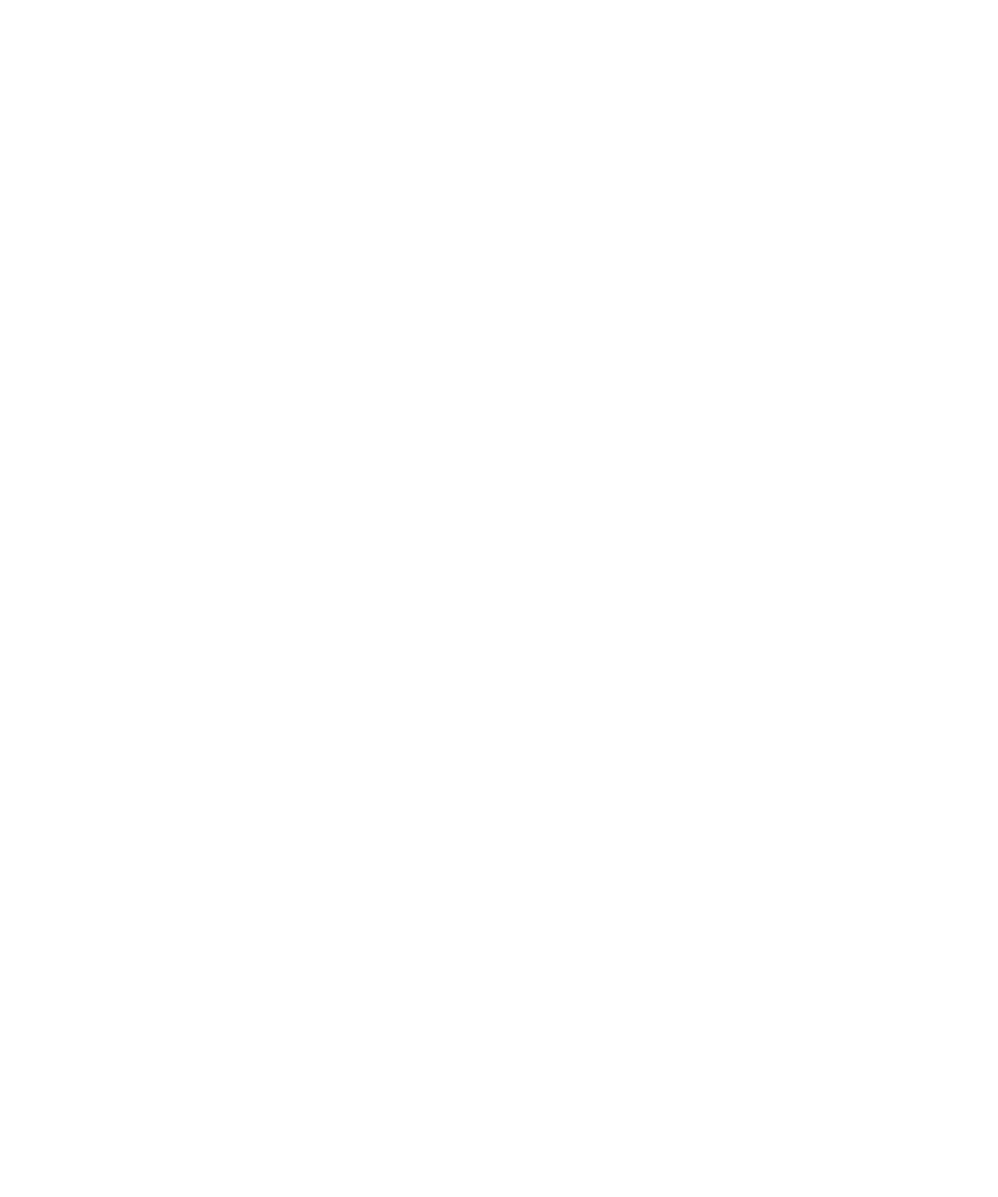
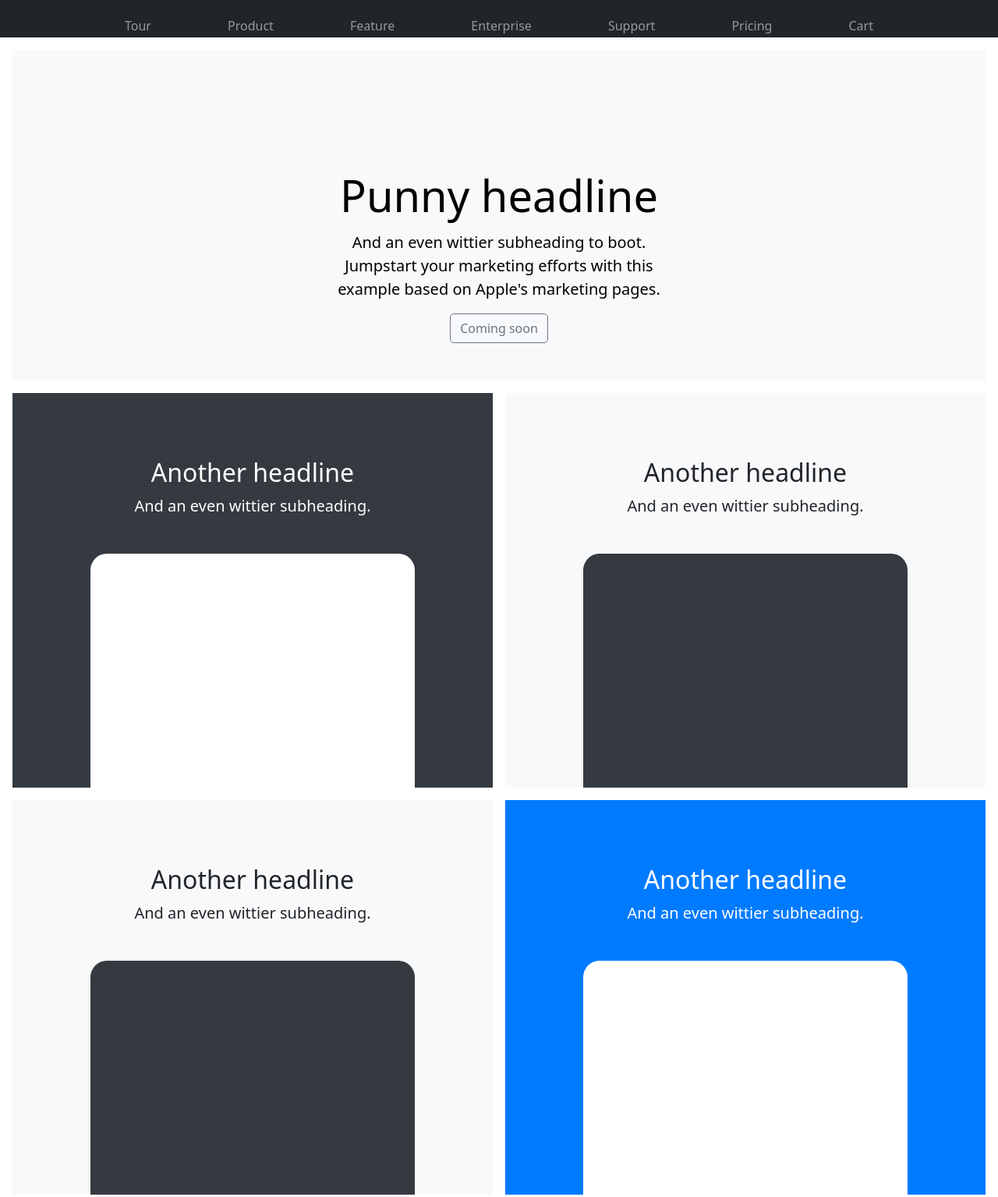
Before and after one commit to ingridmartinezdev/product-example, a plain HTML site: page index.html in a window 1280 px wide. Shown: the top 1535 px of the page at 78% size. Before the commit the page ends 800 px from the top, so only its background shows below. Drawn offline with Linux system fonts and the light colour scheme.

Commit message:
add code html and styles

```diff
--- a/index.html
+++ b/index.html
@@ -6,5 +6,140 @@
     <title>Document</title>
     <link rel="stylesheet" href="styles.css" />
   </head>
-  <body></body>
+  <body>
+    <header>
+      <div class="logo">
+        <img src="" alt="" />
+      </div>
+      <nav>
+        <ul>
+          <li><a href="">Tour</a></li>
+          <li><a href="">Product</a></li>
+          <li><a href="">Feature</a></li>
+          <li><a href="">Enterprise</a></li>
+          <li><a href="">Support</a></li>
+          <li><a href="">Pricing</a></li>
+          <li><a href="">Cart</a></li>
+        </ul>
+      </nav>
+    </header>
+    <div class="banner">
+      <h1>Punny headline</h1>
+      <p>
+        And an even wittier subheading to boot. Jumpstart your marketing efforts
+        with this example based on Apple's marketing pages.
+      </p>
+      <button>Coming soon</button>
+    </div>
+    <div class="row">
+      <div class="card-left">
+        <div class="card-text">
+          <h3>Another headline</h3>
+          <p class="p-card">And an even wittier subheading.</p>
+        </div>
+        <div class="white-box"></div>
+      </div>
+      <div class="card-right">
+        <div class="card-text">
+          <h3 class="h3-gray">Another headline</h3>
+          <p class="p-card-gray">And an even wittier subheading.</p>
+        </div>
+        <div class="gray-box"></div>
+      </div>
+    </div>
+    <div class="row">
+      <div class="card-right">
+        <div class="card-text">
+          <h3 class="h3-gray">Another headline</h3>
+          <p class="p-card-gray">And an even wittier subheading.</p>
+        </div>
+        <div class="gray-box"></div>
+      </div>
+        <div class="card-blue">
+          <div class="card-text">
+            <h3>Another headline</h3>
+            <p class="p-card">And an even wittier subheading.</p>
+          </div>
+          <div class="white-box"></div>
+        </div>
+      </div>
+    </div>
+    <div class="row">
+      <div class="card-left">
+        <div class="card-text">
+          <h3>Another headline</h3>
+          <p class="p-card">And an even wittier subheading.</p>
+        </div>
+        <div class="white-box"></div>
+      </div>
+      <div class="card-right">
+        <div class="card-text">
+          <h3 class="h3-gray">Another headline</h3>
+          <p class="p-card-gray">And an even wittier subheading.</p>
+        </div>
+        <div class="gray-box"></div>
+      </div>
+    </div>
+    <div class="row">
+      <div class="card-right">
+        <div class="card-text">
+          <h3 class="h3-gray">Another headline</h3>
+          <p class="p-card-gray">And an even wittier subheading.</p>
+        </div>
+        <div class="gray-box"></div>
+      </div>
+        <div class="card-blue">
+          <div class="card-text">
+            <h3>Another headline</h3>
+            <p class="p-card">And an even wittier subheading.</p>
+          </div>
+          <div class="white-box"></div>
+        </div>
+      </div>
+    </div>
+    <footer>
+      <div>
+        <img src="" alt="" />
+        <p>© 2017-2018</p>
+      </div>
+      <div>
+        <h4>Features</h4>
+        <ul>
+          <li><a href="">Cool stuff</a></li>
+          <li><a href="">Random feature</a></li>
+          <li><a href="">Team feature</a></li>
+          <li><a href="">Stuff for developers</a></li>
+          <li><a href="">Another one</a></li>
+          <li><a href="">Last time</a></li>
+        </ul>
+      </div>
+      <div>
+        <h4>Resources</h4>
+        <ul>
+          <li><a href="">Resource</a></li>
+          <li><a href="">Resource name</a></li>
+          <li><a href="">Another resource</a></li>
+          <li><a href="">Final resource</a></li>
+        </ul>
+      </div>
+      <div>
+        <h4>Resources</h4>
+        <ul>
+          <li><a href="">Business</a></li>
+          <li><a href="">Education</a></li>
+          <li><a href="">Government</a></li>
+          <li><a href="">Gaming</a></li>
+        </ul>
+      </div>
+      <div>
+        <h4>About</h4>
+        <ul>
+          <li><a href="">Team</a></li>
+          <li><a href="">Locations</a></li>
+          <li><a href="">Privacy</a></li>
+          <li><a href="">Terms</a></li>
+        </ul>
+      </div>
+    </footer>
+  </body>
 </html>
--- a/styles.css
+++ b/styles.css
@@ -0,0 +1,147 @@
+*{
+    padding: 0px;
+    margin: 0px;
+    box-sizing: border-box;
+    font-family: system-ui, -apple-system, BlinkMacSystemFont, 'Segoe UI', Roboto, Oxygen, Ubuntu, Cantarell, 'Open Sans', 'Helvetica Neue', sans-serif;
+}
+header{
+    background-color: #212529;
+    height: 48px;
+
+}
+header a{
+    color: #999999;
+    font-size: 16px;
+    text-decoration: none;
+}
+header ul{
+    display: flex;
+    justify-content: space-between;
+    align-items: center;
+}
+header li{
+    list-style: none;
+}
+.logo, nav{
+    width: 960px;
+    max-width: 100%;
+    margin: 0 auto;
+}
+.banner{
+    background-color: #f8f9fa;
+    margin: 16px;
+    padding: 48px;
+    display: flex;
+    flex-direction: column;
+    justify-content: center;
+    align-items: center;
+}
+h1{
+    font-size: 56px;
+    margin-bottom: 8px;
+    padding-top: 100px;
+    font-weight: 400;
+}
+.banner p{
+    font-size: 20px;
+    line-height: 1.5;
+    width: 460px;
+    text-align: center;
+    margin-bottom: 16px;
+}
+.banner button{
+    height: 38px;
+    background-color: transparent;
+    border: 1px solid #6c757d;
+    color: #6c757d;
+    border-radius: 5px;
+    padding: 6px 12px;
+    font-size: 16px;
+}
+.row{
+    display: grid;
+    grid-template-columns: 1fr 1fr;
+    margin: 16px 0px;
+    padding-left: 16px;
+}
+.card-left{
+    background-color: #343a40;
+    color: white;
+    margin-right: 16px;
+    padding: 48px 48px 0px 48px;
+}
+.white-box{
+    width: 80%;
+    height: 300px;
+    border-top-left-radius: 21px;
+    border-top-right-radius: 21px;
+    background-color: white;
+    display: flex;
+    margin: 0 auto;
+}
+h3{
+    font-size: 32px;
+    font-weight: 500;
+    margin-bottom: 8px;
+}
+.p-card{
+    font-size: 20px;
+    margin-bottom: 16px;
+}
+.card-text{
+    padding: 16px 0px;
+    margin: 16px 0px;
+    text-align: center;
+}
+.card-right{
+    background-color: #f8f9fa;
+    color: white;
+    margin-right: 16px;
+    padding: 48px 48px 0px 48px;
+}
+.gray-box{
+    width: 80%;
+    height: 300px;
+    border-top-left-radius: 21px;
+    border-top-right-radius: 21px;
+    background-color:#343a40;
+    display: flex;
+    margin: 0 auto;
+}
+.h3-gray{
+    font-size: 32px;
+    font-weight: 500;
+    margin-bottom: 8px;
+    color: #212529;
+}
+.p-card-gray{
+    font-size: 20px;
+    margin-bottom: 16px;
+    color: #212529;
+}
+.card-blue{
+    background-color: #007bff;
+    color: white;
+    margin-right: 16px;
+    padding: 48px 48px 0px 48px;
+}
+footer{
+    width: 960px;
+    display: flex;
+    justify-content: space-between;
+    padding: 48px 15px;
+    margin: 0 auto;
+}
+footer li{
+    list-style: none;
+    line-height: 1.5;
+}
+footer a{
+    color: #6c757d;
+    text-decoration: none;
+}
+footer h4{
+    font-size: 20px;
+    margin-bottom: 8px;
+    font-weight: 500px !important;
+}
```
